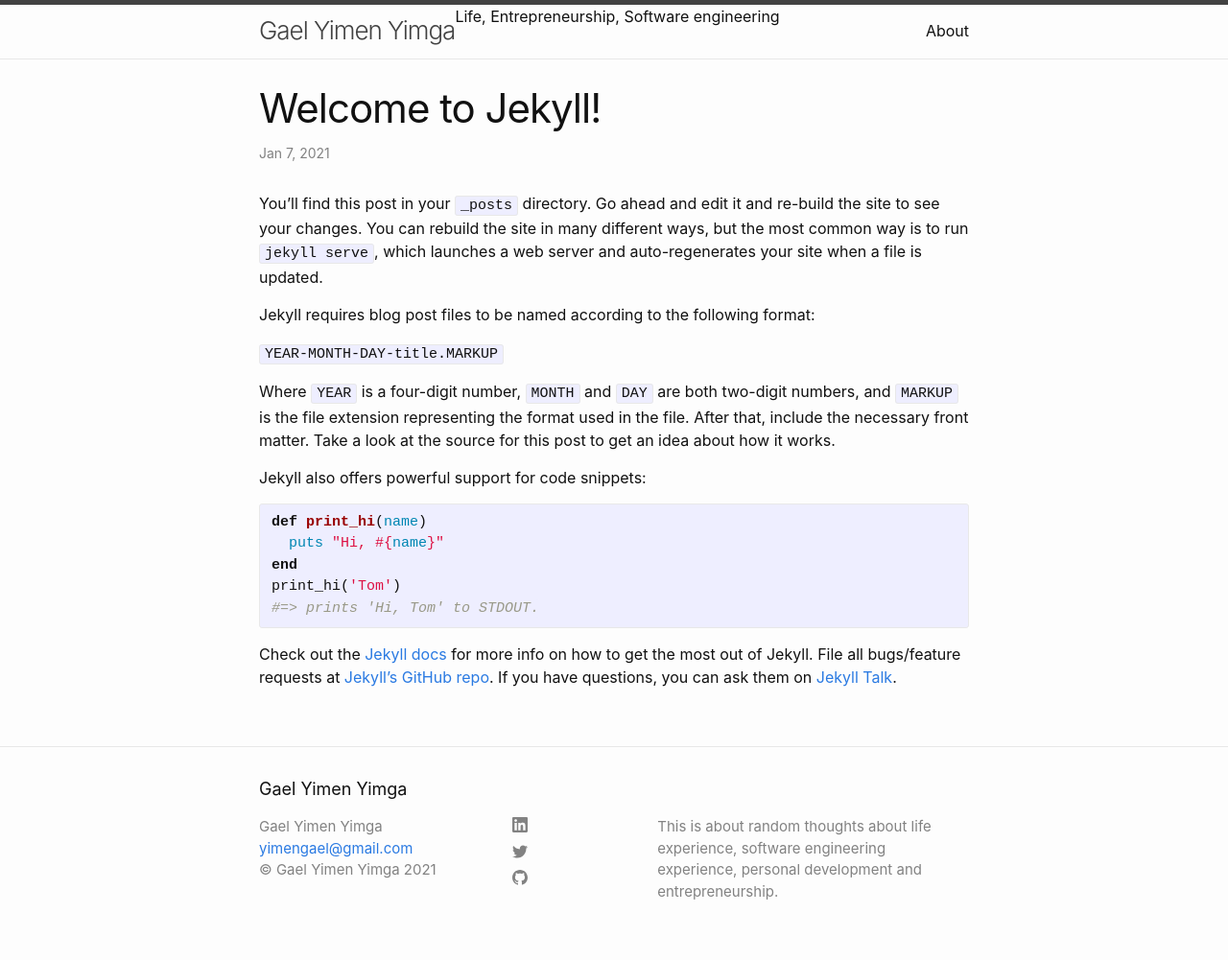
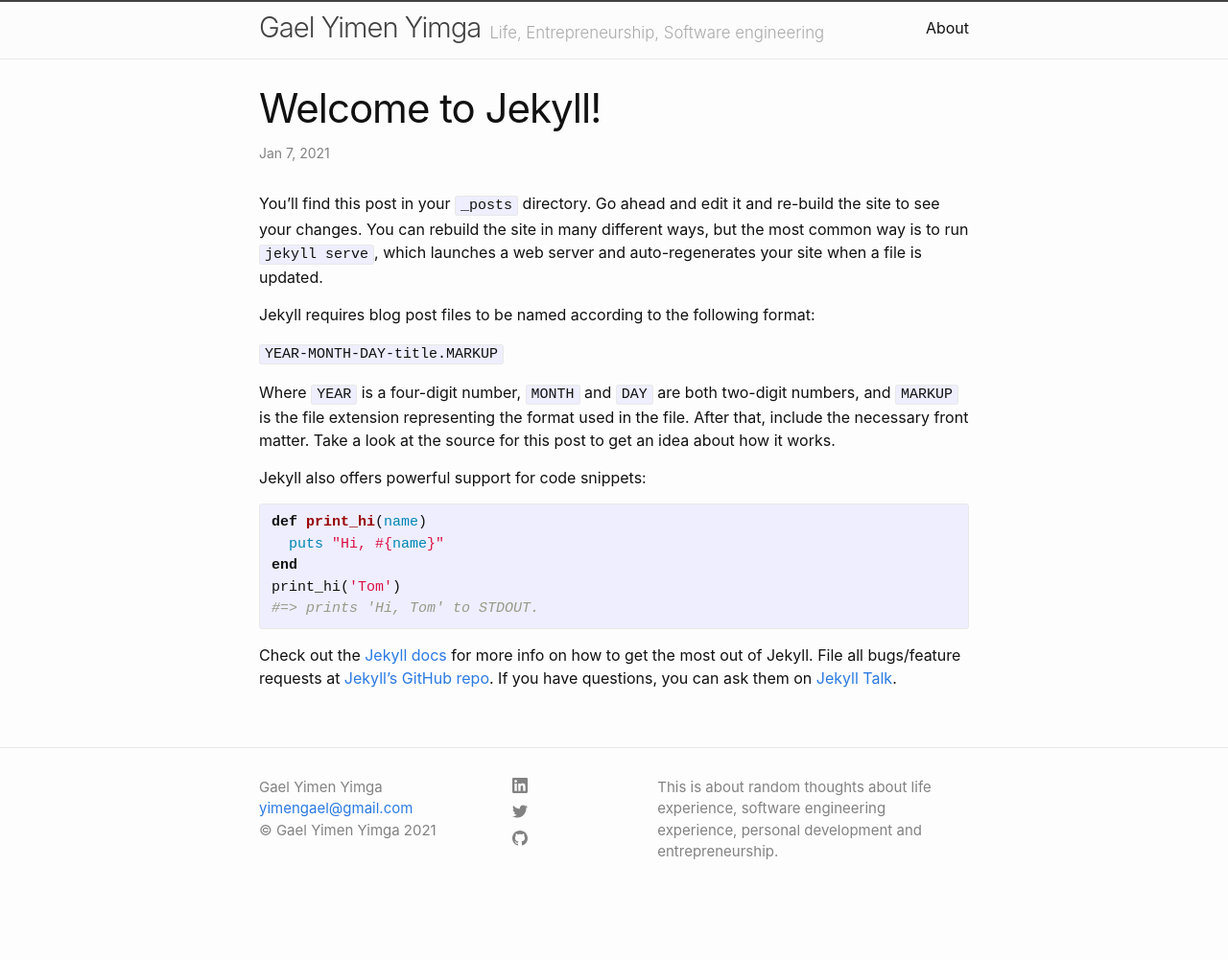
Before and after one commit to yimengael/yims-blog, a Jekyll site: the page built from _posts/2021-01-07-welcome-to-jekyll.markdown, in a window 1280 px wide. Shown: the whole page at 96% size. Built offline with Jekyll 4.4.1, drawn with Linux system fonts in a browser that asks for light colours; after the commit the page ends 960 px from its top, so only the background shows below that.

Commit message:
Updating the style of the website.

```diff
--- a/_includes/footer.html
+++ b/_includes/footer.html
@@ -3,7 +3,7 @@
 
   <div class="wrapper">
 
-    <h2 class="footer-heading">{{ site.title | escape }}</h2>
+    <!-- <h2 class="footer-heading">{{ site.title | escape }}</h2> -->
 
     <div class="footer-col-wrapper">
       <div class="footer-col footer-col-1">
@@ -19,7 +19,7 @@
             <li><a class="u-email" href="mailto:{{ site.email }}">{{ site.email }}</a></li>
             {%- endif -%}
             {%- if site.copyright -%}
-            <li>&copy; {{ site.copyright }} {{'now' | date: "%Y" }}</li>
+            <li class="p-name">&copy; {{ site.copyright }} {{'now' | date: "%Y" }}</li>
             {%- endif -%}
         </ul>
       </div>
--- a/_includes/head.html
+++ b/_includes/head.html
@@ -3,8 +3,7 @@
   <meta http-equiv="X-UA-Compatible" content="IE=edge">
   <meta name="viewport" content="width=device-width, initial-scale=1">
   {%- seo -%}
-  <!-- <link rel="stylesheet" href="{{ "/assets/main.css" | relative_url }}"> -->
-  <link rel="stylesheet" href="{{ "/assets/css/style.css" | relative_url }}">
+  <link rel="stylesheet" href="{{ "/assets/main.css" | relative_url }}">
 
   {%- feed_meta -%}
   {%- if jekyll.environment == 'production' and site.google_analytics -%}
--- a/_layouts/home.html
+++ b/_layouts/home.html
@@ -22,7 +22,7 @@ layout: default
           </a>
         </h3>
         {%- if site.show_excerpts -%}
-          {{ post.excerpt }} <a href="{{ post.url | relative_url }}"><i>(Read more)</i></a>
+        {{ post.excerpt }} <a href="{{ post.url | relative_url }}"><i>(Read more)</i></a>
         {%- endif -%}
       </li>
       {%- endfor -%}
--- a/_layouts/post.html
+++ b/_layouts/post.html
@@ -11,7 +11,7 @@ layout: default
         {{ page.date | date: date_format }}
       </time>
       {%- if page.author -%}
-        • <span itemprop="author" itemscope itemtype="http://schema.org/Person"><span class="p-author h-card" itemprop="name">{{ page.author }}</span></span>
+        • <span itemprop="author" itemscope itemtype="http://schema.org/Person"><span class="p-author h-card" itemprop="name">{{ page.author | escape }}</span></span>
       {%- endif -%}</p>
   </header>
 
--- a/_sass/minima/_layout.scss
+++ b/_sass/minima/_layout.scss
@@ -2,26 +2,41 @@
  * Site header
  */
 .site-header {
-  border-top: 5px solid $grey-color-dark;
+  border-top: 2px solid $grey-color-dark;
   border-bottom: 1px solid $grey-color-light;
   min-height: $spacing-unit * 1.865;
+  line-height: $base-line-height * $base-font-size * 2.25;
+  background: #fcfcfc;
 
   // Positioning context for the mobile navigation icon
   position: relative;
 }
 
 .site-title {
-  @include relative-font-size(1.625);
+  @include relative-font-size(1.825);
   font-weight: 300;
-  line-height: $base-line-height * $base-font-size * 2.25;
+  //line-height: $base-line-height * $base-font-size * 2.25;
   letter-spacing: -1px;
   margin-bottom: 0;
   float: left;
+
+  @include media-query($on-palm) {
+    padding-right: 45px;
+  }
 
   &,
   &:visited {
     color: $grey-color-dark;
   }
+}
+
+.site-subtitle {
+  @include relative-font-size(1.05);
+  font-weight: 300;
+  margin-bottom: 0;
+  float: left;
+  padding: 5px 0 0 9px;
+  color: #aaa;
 }
 
 .site-nav {
@@ -177,7 +192,7 @@
  */
 .page-content {
   padding: $spacing-unit 0;
-  flex: 1;
+  flex: 1 0 auto;
 }
 
 .page-heading {
@@ -207,6 +222,9 @@
   @include relative-font-size(1.5);
 }
 
+h3.post-header {
+  margin-bottom: 5px;
+}
 
 
 /**
@@ -216,7 +234,8 @@
   margin-bottom: $spacing-unit;
 }
 
-.post-title {
+.post-title,
+ .post-content h1 {
   @include relative-font-size(2.625);
   letter-spacing: -1px;
   line-height: 1;
@@ -229,27 +248,35 @@
 .post-content {
   margin-bottom: $spacing-unit;
 
+  h1 {
+      @include relative-font-size(1.75);
+
+      @include media-query($on-laptop) {
+        @include relative-font-size(2);
+      }
+    }
+
   h2 {
-    @include relative-font-size(2);
+    @include relative-font-size(1.75);
 
     @include media-query($on-laptop) {
-      @include relative-font-size(1.75);
+      @include relative-font-size(2);
     }
   }
 
   h3 {
-    @include relative-font-size(1.625);
+    @include relative-font-size(1.375);
 
     @include media-query($on-laptop) {
-      @include relative-font-size(1.375);
+      @include relative-font-size(1.625);
     }
   }
 
   h4 {
-    @include relative-font-size(1.25);
+    @include relative-font-size(1.125);
 
     @include media-query($on-laptop) {
-      @include relative-font-size(1.125);
+      @include relative-font-size(1.25);
     }
   }
 }
--- a/assets/css/style.scss
+++ /dev/null
@@ -1,12 +0,0 @@
----
-# Only the main Sass file needs front matter (the dashes are enough)
----
-
-@import "minima";
-
-blockquote {
-    letter-spacing: normal;
-    font-size: 15px;
-    font-style: normal;
-    line-height: 19px;
-}
```
